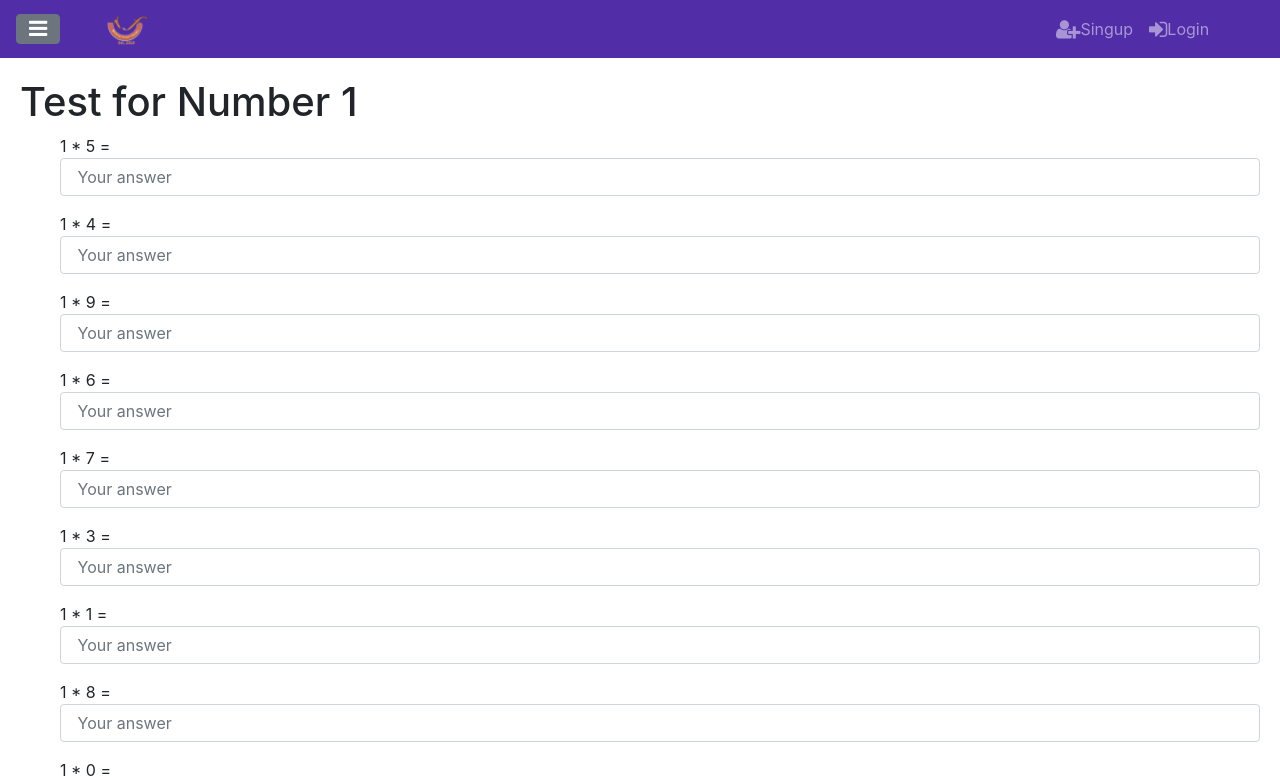
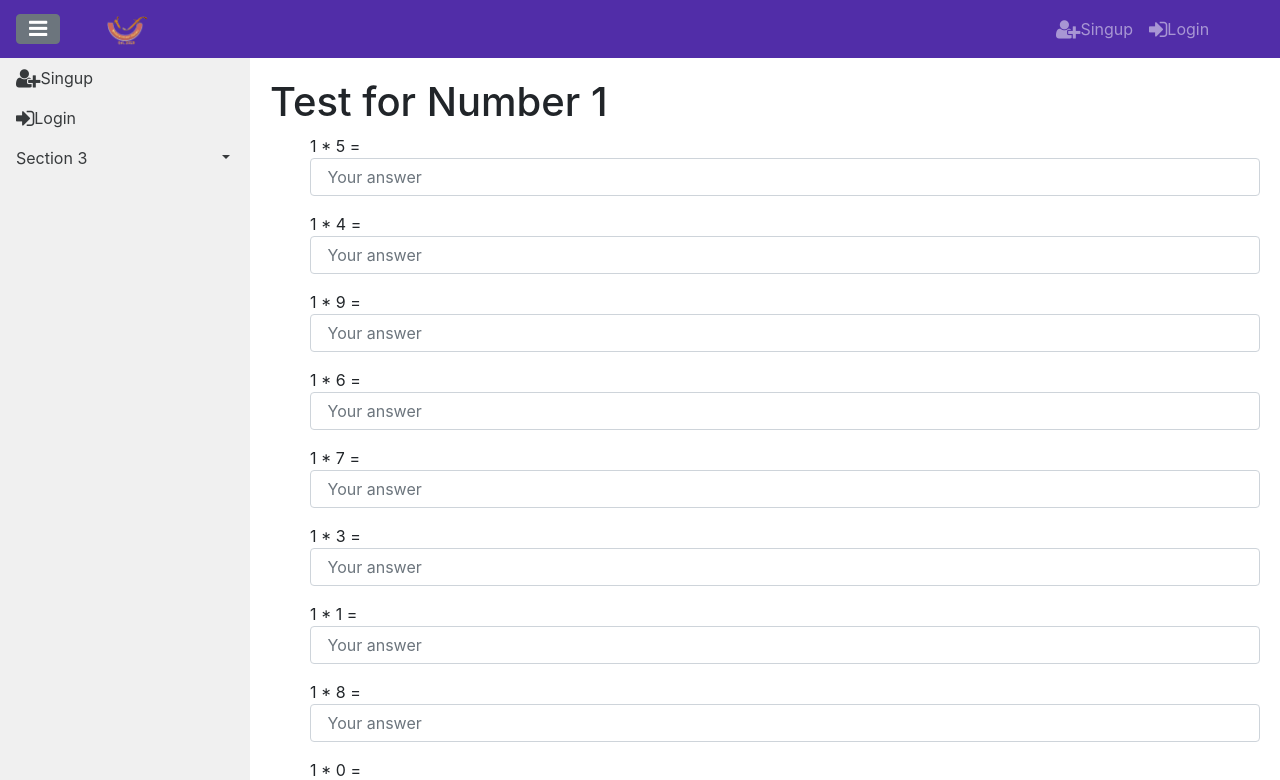
Before and after one commit to nikmem27/multi-learning, a React (Create React App) app: page /fillingblank in a window 1280 px wide. Shown: the top 780 px of the page. Built offline with nearby package versions, Linux system fonts and the light colour scheme.

Commit message:
Section started

```diff
--- a/src/App.css
+++ b/src/App.css
@@ -10,11 +10,15 @@
 .sidebar {
   min-width: 250px;
   max-width: 250px;
-  background: #7386d5;
-  color: #fff;
+  background: #f0f0f0;
+  color : #373A3C;
   margin-left: -250px;
   transition: all 0.5s;
   position: relative;
+}
+
+a {
+  color : #373A3C;
 }
 
 .sidebar.is-open {
@@ -24,9 +28,29 @@
 
 .side-menu {
   height: calc(100vh - 130px);
-  overflow-y: scroll;
+  /*overflow-y: scroll;*/
+  /*color: #373A3C;*/
 }
 
+.nav-item:hover {
+  color: #7386d5;
+  background: #fff;
+}
+
+.menu-open {
+  background: #6d7fcc;
+}
+
+li a.dropdown-toggle::after {
+  display: inline-flex;
+  position: relative;
+  left: 60%;
+  top: 10%;
+}
+
+.items-menu {
+  margin-left: 10%;
+}
 
 /* ---------------------------------------------------
     CONTENT STYLE
--- a/src/components/MainComponent.js
+++ b/src/components/MainComponent.js
@@ -13,7 +13,7 @@ class Main extends Component {
     super(props);
 
     this.state = {
-      sidebarIsOpen: false
+      sidebarIsOpen: true
     }
     this.toggleSideBar = this.toggleSideBar.bind(this);
   }
--- /dev/null
+++ b/src/components/Section.js
@@ -0,0 +1,30 @@
+import React, { useState } from 'react';
+import { Collapse, NavLink, NavItem } from 'reactstrap';
+
+
+const Section = (props) => {
+    const [collapsed, setCollapsed] = useState(false);
+    const toggle = () => setCollapsed(!collapsed);
+
+    return (
+        <div>
+            <NavItem onClick={toggle}>
+                <NavLink className="dropdown-toggle"><span></span>Section 3</NavLink>
+            </NavItem>
+            <Collapse
+                isOpen={collapsed}
+                navbar
+                className="items-menu"
+            >
+                <NavItem>
+                    <NavLink className="nav-link"><span className="fa fa-book fa-md"> Lesson</span></NavLink>
+                </NavItem>
+                <NavItem>
+                <NavLink className="nav-link"><span></span>Test</NavLink>
+            </NavItem>
+            </Collapse>
+        </div>
+    );
+};
+
+export default Section;
--- a/src/components/Sidebar.js
+++ b/src/components/Sidebar.js
@@ -1,21 +1,21 @@
 import React, { Component } from 'react';
-import { Nav, NavItem } from 'reactstrap';
-import { NavLink } from 'react-router-dom';
+import { Nav, NavLink, NavItem } from 'reactstrap';
+
+import Section from './Section'
 
 class Header extends Component {
     render() {
         return (
             <div className={"sidebar " + (this.props.isOpen ? "is-open" : "")}>
                 <div className="side-menu">
-                    <Nav>
-                        <Nav vertical>
-                            <NavItem>
-                                <NavLink className="nav-link" to='/singup'><span className="fa fa-user-plus fa-lg"></span>Singup</NavLink>
-                            </NavItem>
-                            <NavItem>
-                                <NavLink className="nav-link" to='/login'><span className="fa fa-sign-in fa-lg"></span>Login</NavLink>
-                            </NavItem>
-                        </Nav>
+                    <Nav vertical className="list-unstyled pb-3">
+                        <NavItem>
+                            <NavLink className="nav-link"><span className="fa fa-user-plus fa-lg"></span>Singup</NavLink>
+                        </NavItem>
+                        <NavItem>
+                            <NavLink className="nav-link"><span className="fa fa-sign-in fa-lg"></span>Login</NavLink>
+                        </NavItem>
+                        <Section/>
                     </Nav>
                 </div>
             </div>
```
